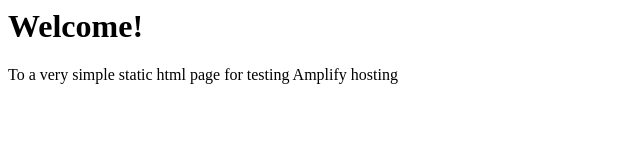
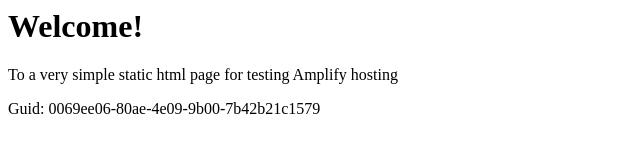
Before and after one commit to aws-aemilia-pdx/Github-PR-Commit-Integration-Test-DoNotTouch-v1-beta-us-west-2, a website: page src/index.html in a window 1280 px wide. Shown: the whole page, without its empty margins (0-640 px from the left). Drawn offline with Linux system fonts and the light colour scheme.

Commit message:
commit from integ tests

```diff
--- a/src/index.html
+++ b/src/index.html
@@ -1,3 +1,5 @@
+
+
 <html lang="en">
 
 <head>
@@ -10,6 +12,6 @@
 <body>
     <h1>Welcome!</h1>
     <p>To a very simple static html page for testing Amplify hosting</p>
-</body>
+    <p>Guid: 0069ee06-80ae-4e09-9b00-7b42b21c1579</p></body>
 
 </html>
```
